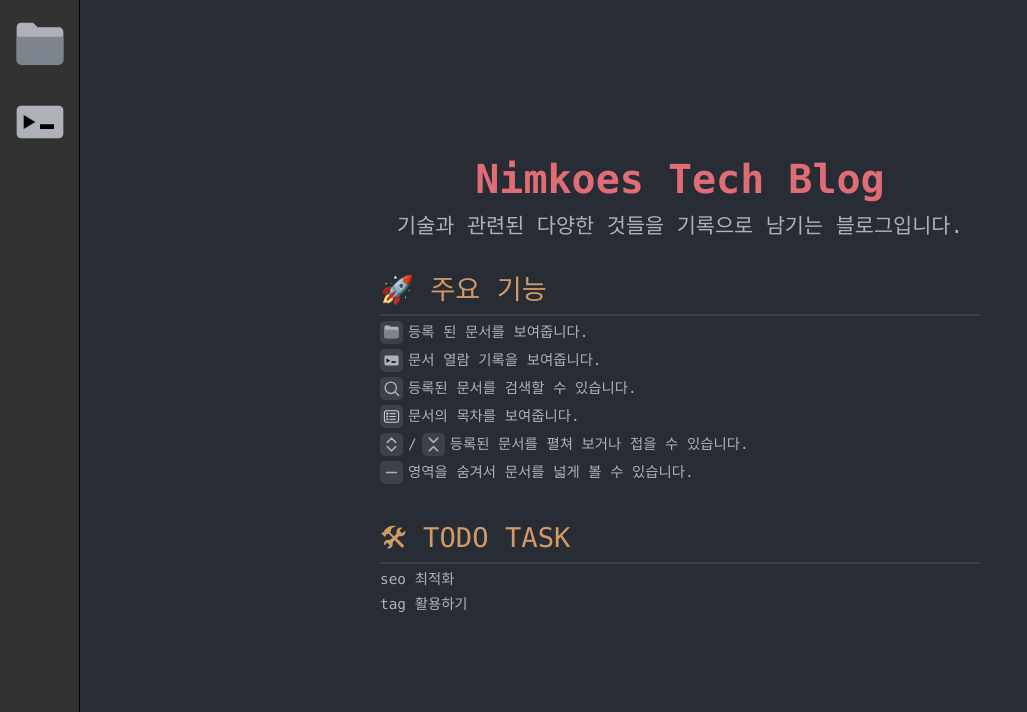
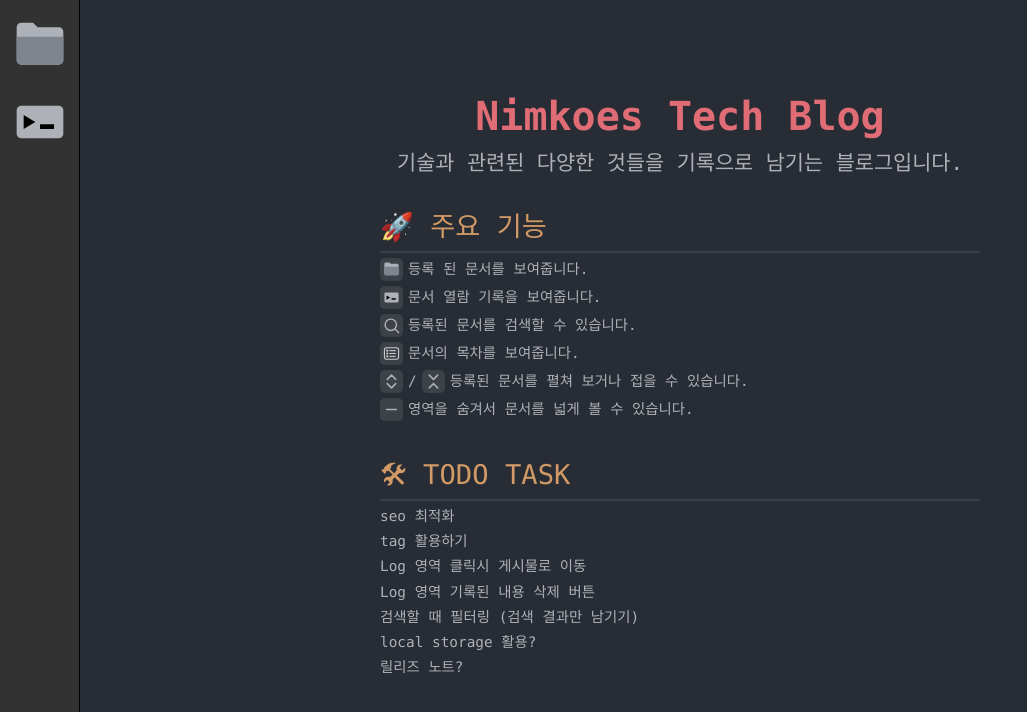
Before and after one commit to nimkoes/tech-blog, a Next.js app: page /tech-blog/ in a window 1280 px wide. Shown: the top 712 px of the page, without its empty margins (0-1027 px from the left). Built offline with nearby package versions, Linux system fonts and the light colour scheme.

Commit message:
todo 업데이트

```diff
--- a/src/app/page.tsx
+++ b/src/app/page.tsx
@@ -103,6 +103,11 @@ export default function HomePage() {
         <ul>
           <li>seo 최적화</li>
           <li>tag 활용하기</li>
+          <li>Log 영역 클릭시 게시물로 이동</li>
+          <li>Log 영역 기록된 내용 삭제 버튼</li>
+          <li>검색할 때 필터링 (검색 결과만 남기기)</li>
+          <li>local storage 활용?</li>
+          <li>릴리즈 노트?</li>
         </ul>
       </div>
     </div>
```
